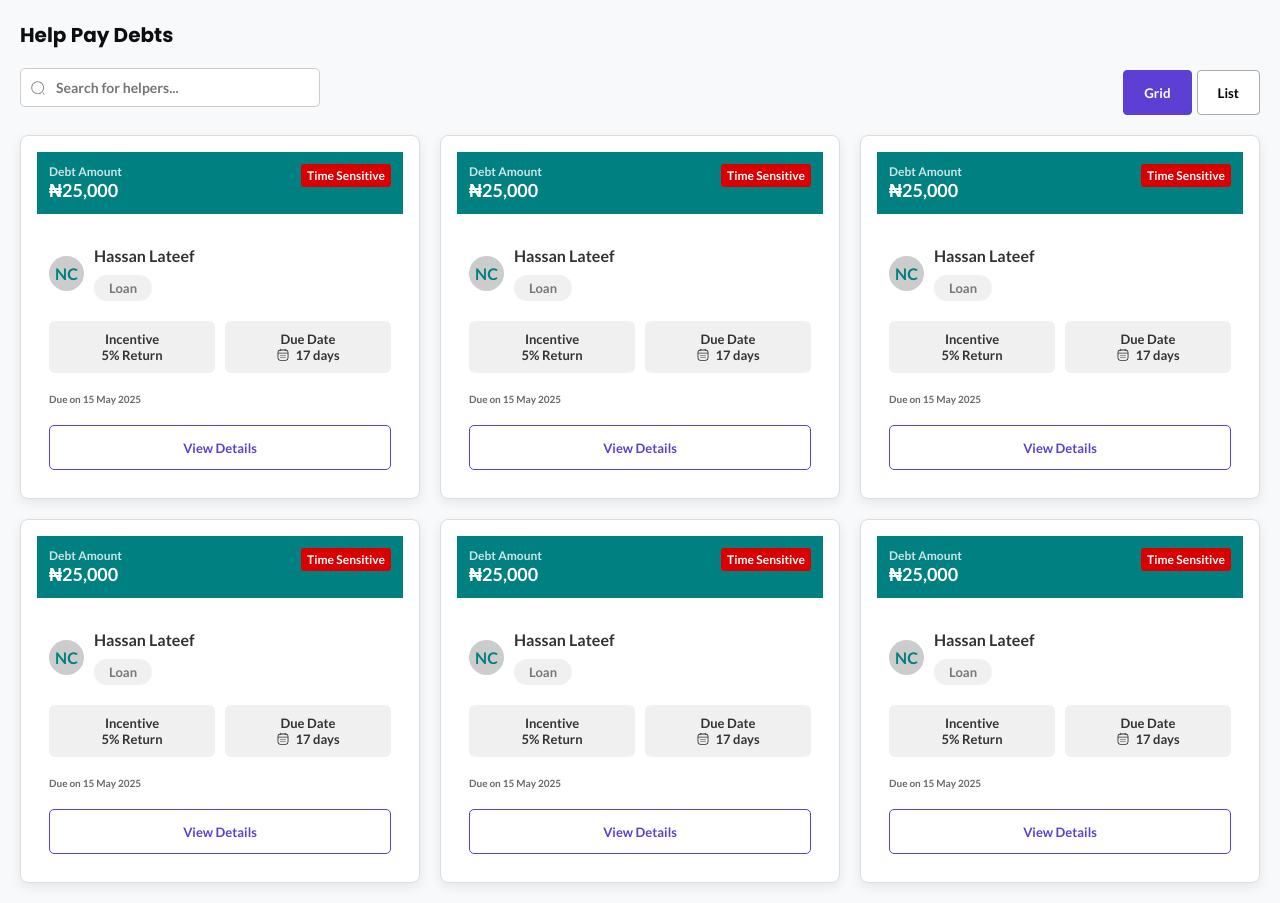
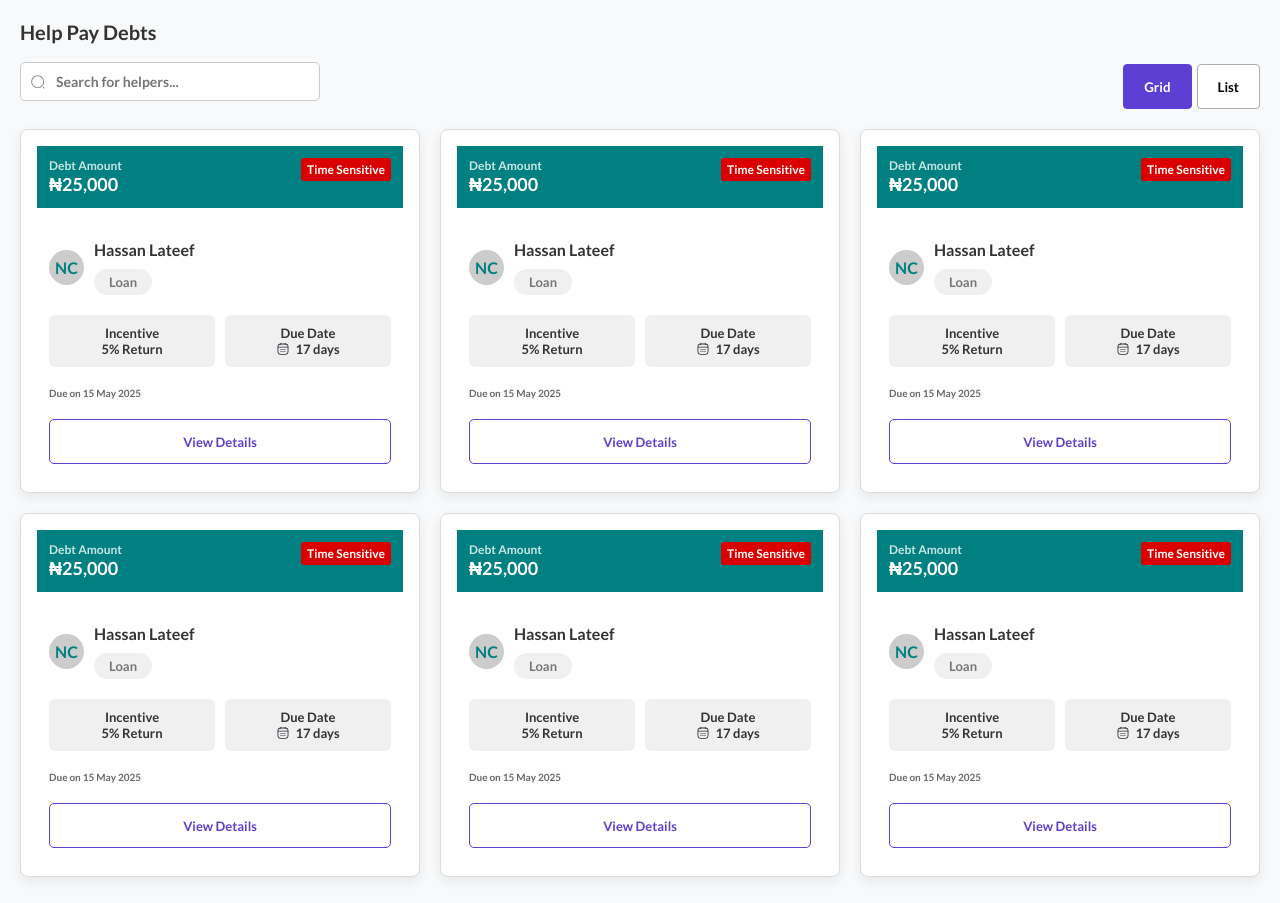
Before and after one commit to Danieljosh-uduma/Gbese, a React (Vite) app: page /debtgrid in a window 1280 px wide. Built offline with nearby package versions, Linux system fonts and the light colour scheme.

Commit message:
correction

```diff
--- a/src/pages/MarketPlaceBenefactor/MarketDebt.tsx
+++ b/src/pages/MarketPlaceBenefactor/MarketDebt.tsx
@@ -18,7 +18,7 @@ const DebtGrid = () => {
   return (
     <div className="debt-grid-container">
       {/* Title */}
-      <h3 className="page-title">Help Pay Debts</h3>
+      <p className="page-title">Help Pay Debts</p>
 
       {/* Top Controls */}
       <div className="top-bar">
```
